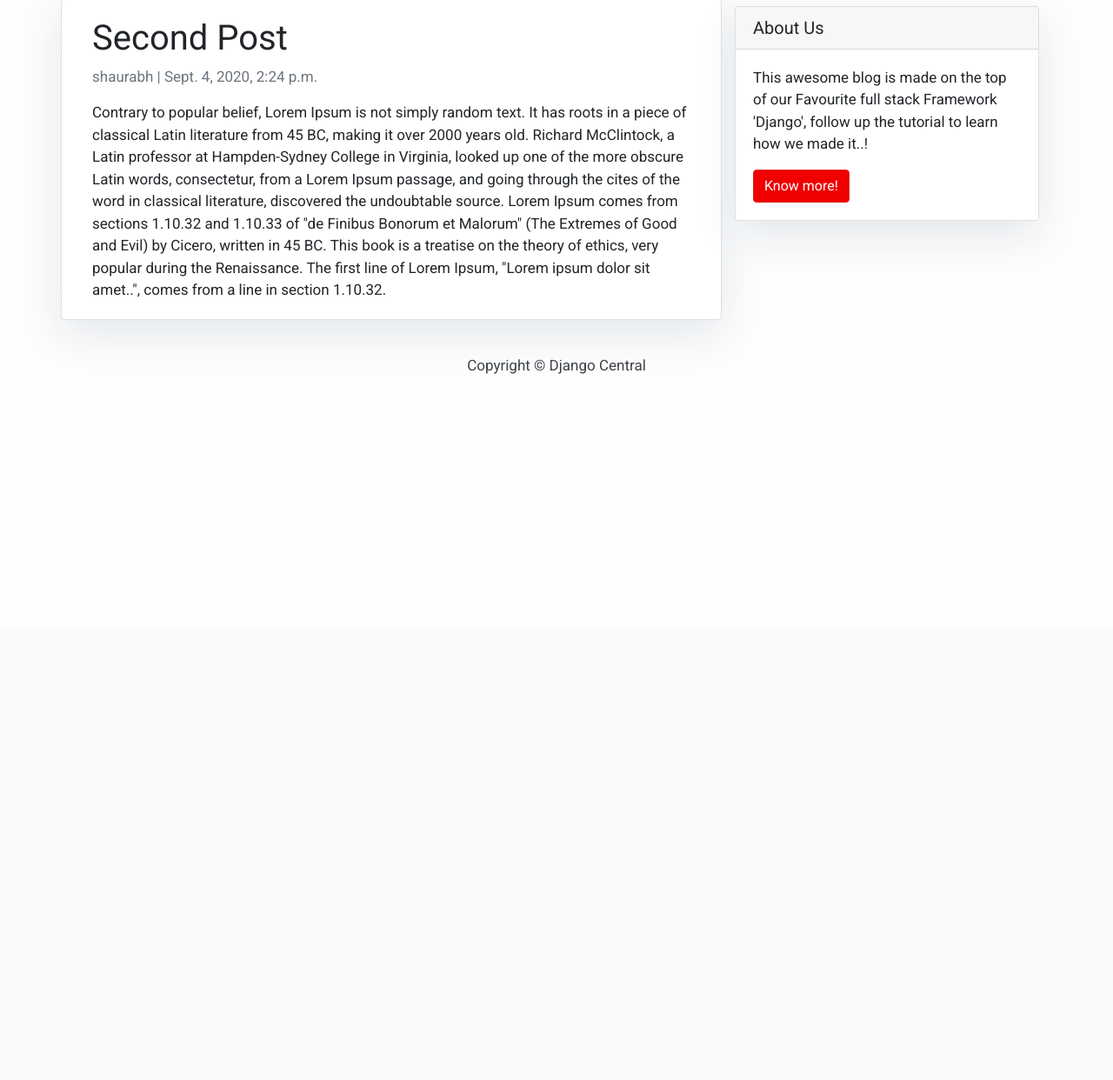
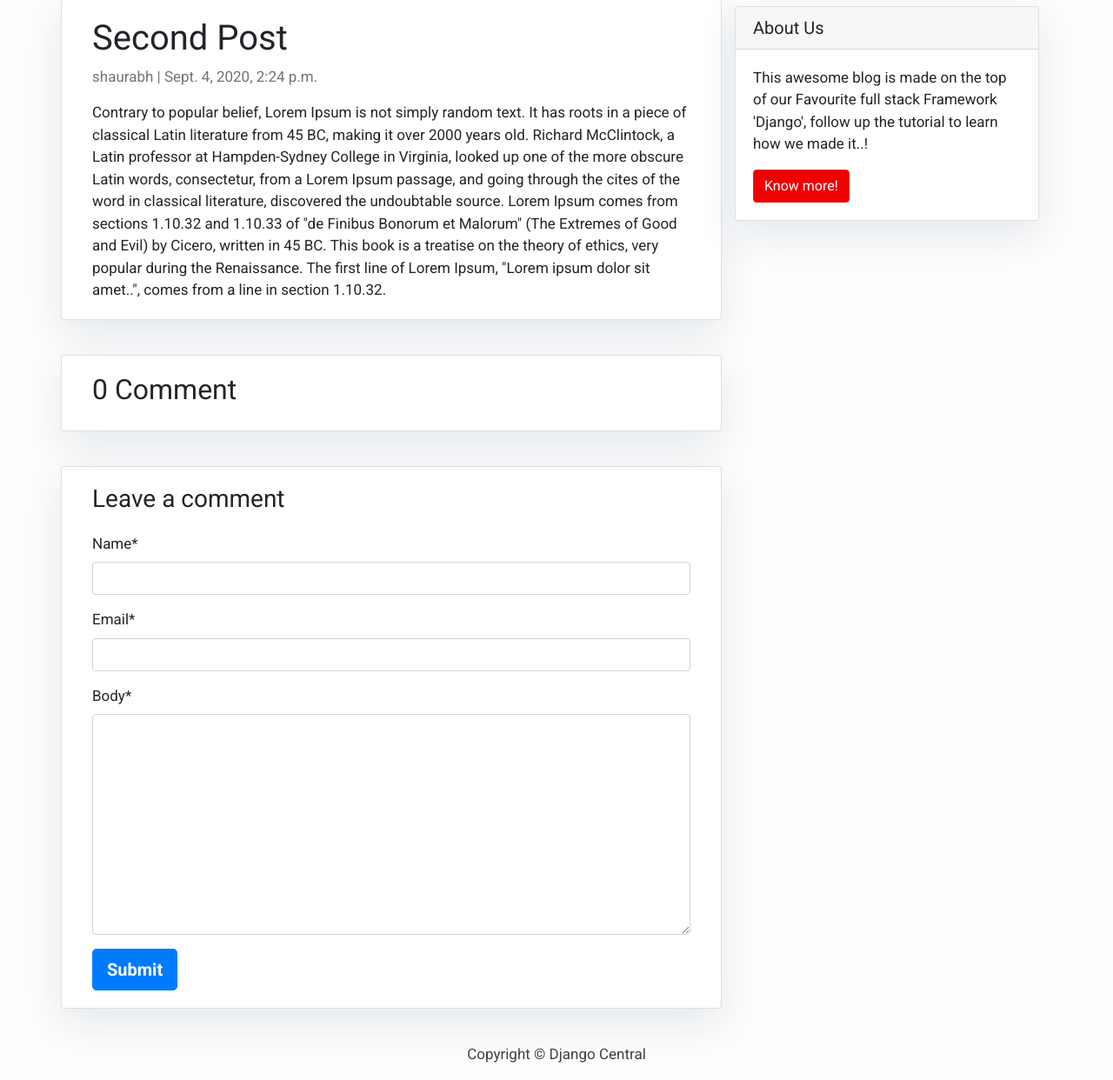
Before and after one commit to Shaurabhmishra/Blog, a Django app: a page that uses blogsite/blog/templates/sidebar.html in a window 1280 px wide. Shown: the part 75-1317 px from the top of the page at 87% size. Before the commit the page ends 505 px from the top, so only its background shows below. Run offline with Django 3.2, Linux system fonts and the light colour scheme; data comes from the database, SQL or seed files in the repository; both versions use the stored data as it was after the commit; some libraries are stand-ins or nearby versions.

Commit message:
Added Comments

```diff
--- /dev/null
+++ b/blogsite/blog/forms.py
@@ -0,0 +1,7 @@
+from .models import Comment
+from django import forms
+
+class CommentForm(forms.ModelForm):
+    class Meta:
+        model = Comment
+        fields = ('name', 'email', 'body')
--- a/blogsite/blog/models.py
+++ b/blogsite/blog/models.py
@@ -20,3 +20,18 @@ class Post(models.Model):
 
     def __str__(self):
         return self.title
+
+
+class Comment(models.Model):
+    post = models.ForeignKey(Post, on_delete=models.CASCADE, related_name='comments')
+    name = models.CharField(max_length=80)
+    email = models.EmailField()
+    body = models.TextField()
+    created_on = models.DateTimeField(auto_now_add=True)
+    active = models.BooleanField(default=False)
+
+    class Meta:
+        ordering = ['-created_on']
+
+    def __str__(self):
+        return 'Comment {} by {}'.format(self.body,self.name)
--- a/blogsite/blog/templates/index.html
+++ b/blogsite/blog/templates/index.html
@@ -1,5 +1,4 @@
-{% extends "base.html" %}
-{% block content %}
+{% extends "base.html" %} {% block content %}
 <style>
     body {
         font-family: "Roboto", sans-serif;
--- a/blogsite/blog/templates/post_detail.html
+++ b/blogsite/blog/templates/post_detail.html
@@ -4,13 +4,52 @@
     <div class="row">
         <div class="col-md-8 card mb-4  mt-3 left  top">
             <div class="card-body">
-        <h1>{% block title %} {{ object.title }} {% endblock title %}</h1>
+                <h1>{% block title %} {{ post.title }} {% endblock title %}</h1>
                 <p class=" text-muted">{{ post.author }} | {{ post.created_on }}</p>
-        <p class="card-text ">{{ object.content | safe }}</p>
+                <p class="card-text ">{{ post.content | safe }}</p>
             </div>
         </div>
         {% block sidebar %} {% include 'sidebar.html' %} {% endblock sidebar %}
+
+        <div class="col-md-8 card mb-4  mt-3 ">
+            <div class="card-body">
+                <!-- comments -->
+                <h2>{{ comments.count }} Comment</h2>
+
+                {% for comment in comments %}
+                <div class="comments" style="padding: 8px;">
+                    <p class="font-weight-bold">
+                        {{ comment.name }}
+                        <span class=" text-muted font-weight-normal">
+              {{ comment.created_on }}
+            </span>
+                    </p>
+                    {{ comment.body | linebreaks }}
+                </div>
+                {% endfor %}
             </div>
         </div>
+        <div class="col-md-8 card mb-4  mt-3 ">
+            <div class="card-body">
+                {% if new_comment %}
+                <div class="alert alert-success" role="alert">
+                    Your comment is awaiting moderation
+                </div>
+                {% else %}
+                <h3>Leave a comment</h3>
+                <!-- <form method="post" style="margin-top: 1.3em;">
+                    {{ comment_form.as_p }} {% csrf_token %}
+                    <button type="submit" class="btn btn-primary  btn-lg">Submit</button>
+                </form> -->
+                {% load crispy_forms_tags %}
+                <form method="post" style="margin-top: 1.3em;">
+                    {{ comment_form | crispy }} {% csrf_token %}
+                    <button type="submit" class="btn btn-primary  btn-lg"><strong>Submit</strong></button>
+                </form>
 
+                {% endif %}
+            </div>
+        </div>
+    </div>
+</div>
 {% endblock content %}
--- a/blogsite/blog/templates/sidebar.html
+++ b/blogsite/blog/templates/sidebar.html
@@ -1,4 +1,3 @@
-
  {% block sidebar %}
 
 <style>
@@ -12,8 +11,7 @@
     <div class="card my-4">
         <h5 class="card-header">About Us</h5>
         <div class="card-body">
-                <p class="card-text"> This awesome blog is made on the top of our Favourite full stack Framework
-                    'Django', follow up the tutorial to learn how we made it..!</p>
+            <p class="card-text"> This awesome blog is made on the top of our Favourite full stack Framework 'Django', follow up the tutorial to learn how we made it..!</p>
             <a href="https://djangocentral.com/building-a-blog-application-with-django" class="btn btn-danger">Know
                     more!</a>
         </div>
--- a/blogsite/blog/urls.py
+++ b/blogsite/blog/urls.py
@@ -3,5 +3,6 @@ from django.urls import path
 
 urlpatterns = [
     path('', views.PostList.as_view(), name='home'),
-    path('<slug:slug>/', views.PostDetail.as_view(), name='post_detail'),
+    # path('<slug:slug>/', views.PostDetail.as_view(), name='post_detail'),
+    path('<slug:slug>/', views.post_detail, name='post_detail'),
 ]
--- a/blogsite/blog/views.py
+++ b/blogsite/blog/views.py
@@ -1,10 +1,44 @@
 from django.views import generic
 from .models import Post
+from .forms import CommentForm
+from django.shortcuts import render, get_object_or_404
+
 
 class PostList(generic.ListView):
     queryset = Post.objects.filter(status=1).order_by('-created_on')
     template_name = 'index.html'
 
-class PostDetail(generic.DetailView):
-    model = Post
-    template_name = 'post_detail.html'
+# class PostDetail(generic.DetailView):
+#     model = Post
+#     template_name = 'post_detail.html'
+
+
+def post_detail(request, slug):
+    template_name = "post_detail.html"
+    post = get_object_or_404(Post, slug=slug)
+    comments = post.comments.filter(active=True).order_by("-created_on")
+    new_comment = None
+    # Comment posted
+    if request.method == "POST":
+        comment_form = CommentForm(data=request.POST)
+        if comment_form.is_valid():
+
+            # Create Comment object but don't save to database yet
+            new_comment = comment_form.save(commit=False)
+            # Assign the current post to the comment
+            new_comment.post = post
+            # Save the comment to the database
+            new_comment.save()
+    else:
+        comment_form = CommentForm()
+
+    return render(
+        request,
+        template_name,
+        {
+            "post": post,
+            "comments": comments,
+            "new_comment": new_comment,
+            "comment_form": comment_form,
+        },
+    )
--- a/blogsite/blogsite/settings.py
+++ b/blogsite/blogsite/settings.py
@@ -39,6 +39,7 @@ INSTALLED_APPS = [
     'django.contrib.messages',
     'django.contrib.staticfiles',
     'blog',
+    'crispy_forms',
 ]
 
 MIDDLEWARE = [
@@ -101,6 +102,7 @@ AUTH_PASSWORD_VALIDATORS = [
     },
 ]
 
+CRISPY_TEMPLATE_PACK = 'bootstrap4'
 
 # Internationalization
 # https://docs.djangoproject.com/en/3.1/topics/i18n/
```
Also changed, not shown: blogsite/blog/admin.py (+11 -1 lines), blogsite/blog/migrations/0002_comment.py (added), blogsite/db.sqlite3, blogsite/manage.py (line endings or trailing spaces). Lines whose indentation alone changed are shown as unchanged.
